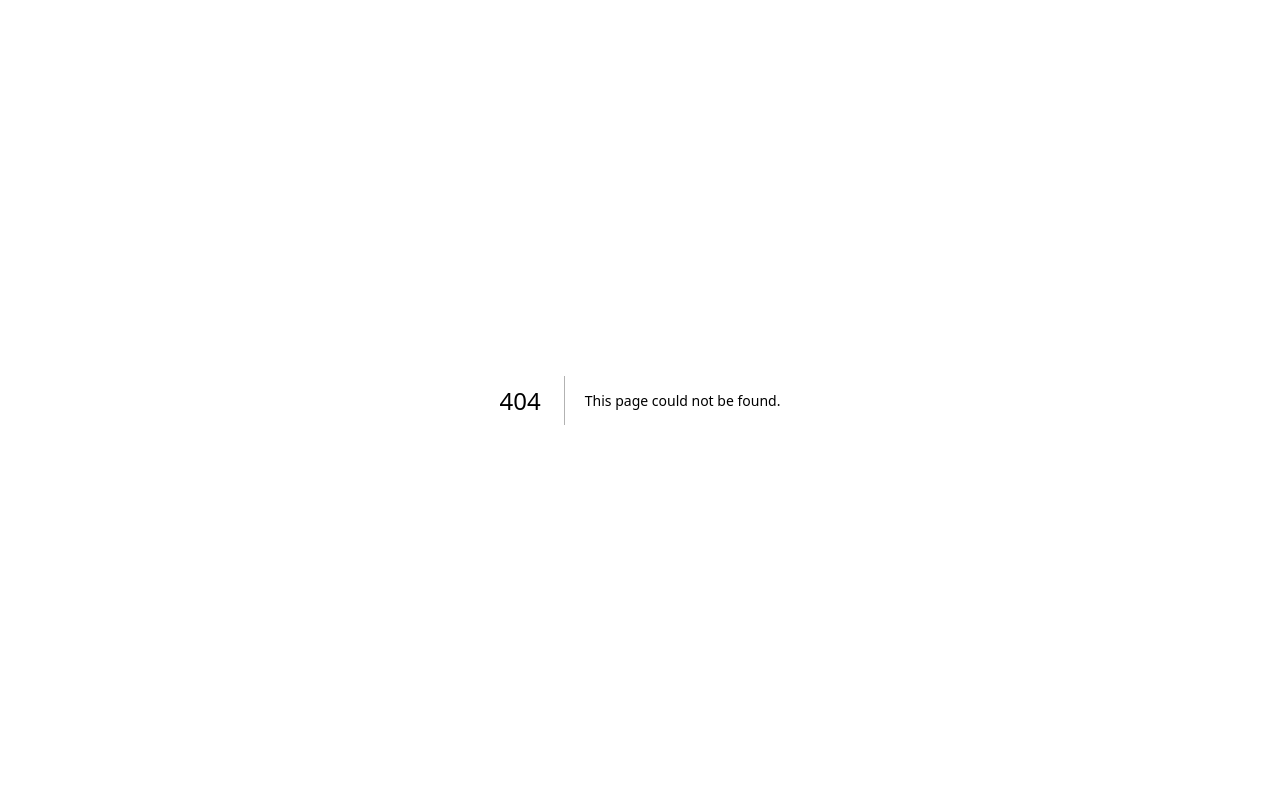
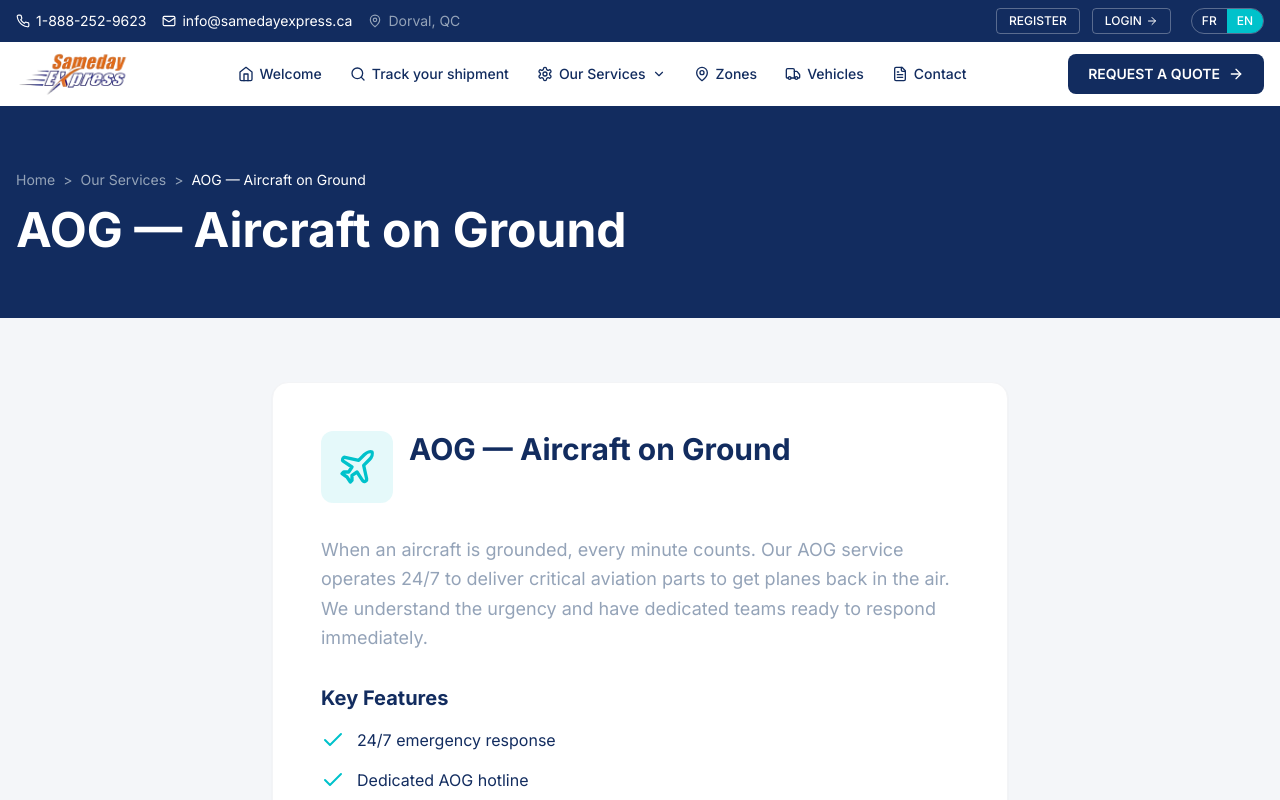
Before and after one commit to abdulahaddf/Sameday-Express, a Next.js app: page /en/services/aog in a window 1280 px wide. Before the commit this address had no page. Shown: the top 800 px of the page. Built offline with nearby package versions, Linux system fonts and the light colour scheme.

Commit message:
services page updated

```diff
--- /dev/null
+++ b/app/[locale]/services/[id]/page.tsx
@@ -0,0 +1,120 @@
+import { getTranslations } from 'next-intl/server'
+import { Zap, Plane, FlaskConical as Flask, Pill, Globe, Warehouse, Check } from 'lucide-react'
+import Link from 'next/link'
+import QuoteButton from '@/components/ui/QuoteButton'
+import { notFound } from 'next/navigation'
+
+export async function generateMetadata({
+  params: { locale, id }
+}: {
+  params: { locale: string; id: string }
+}) {
+  const validIds = ['sameDay', 'aog', 'bioscience', 'medical', 'crossBorder', 'warehousing']
+  if (!validIds.includes(id)) {
+    return {
+      title: 'Service Not Found | Sameday Express',
+    }
+  }
+
+  const t = await getTranslations({ locale, namespace: 'servicesPage' })
+
+  return {
+    title: `${t(`${id}.title`)} | Sameday Express`,
+    description: t(`${id}.description`),
+  }
+}
+
+export default async function ServiceDetailsPage({
+  params: { locale, id }
+}: {
+  params: { locale: string; id: string }
+}) {
+  const validIds = ['sameDay', 'aog', 'bioscience', 'medical', 'crossBorder', 'warehousing']
+
+  if (!validIds.includes(id)) {
+    notFound()
+  }
+
+  const t = await getTranslations('servicesPage')
+
+  const icons: Record<string, any> = {
+    sameDay: Zap,
+    aog: Plane,
+    bioscience: Flask,
+    medical: Pill,
+    crossBorder: Globe,
+    warehousing: Warehouse,
+  }
+
+  const ServiceIcon = icons[id]
+
+  return (
+    <div className="min-h-screen flex flex-col">
+      {/* Page Header */}
+      <section className="bg-primary py-16">
+        <div className="max-w-7xl mx-auto px-4">
+          <nav className="text-sm text-grey-text mb-4">
+            <Link href={`/${locale}/`} className="hover:text-accent-cyan transition-colors">
+              Home
+            </Link>
+            <span className="mx-2">&gt;</span>
+            <Link href={`/${locale}/services/`} className="hover:text-accent-cyan transition-colors">
+              {t('title')}
+            </Link>
+            <span className="mx-2">&gt;</span>
+            <span className="text-white">{t(`${id}.title`)}</span>
+          </nav>
+          <h1 className="text-4xl sm:text-5xl font-bold text-white">
+            {t(`${id}.title`)}
+          </h1>
+        </div>
+      </section>
+
+      {/* Service Details */}
+      <section className="py-16 bg-grey-light flex-grow flex items-center justify-center">
+        <div className="max-w-3xl w-full mx-auto px-4">
+          <div className="bg-white rounded-2xl p-8 sm:p-12 shadow-sm border border-gray-100">
+            <div className="flex items-start gap-4 mb-8">
+              <div className="p-4 bg-accent-cyan/10 rounded-xl">
+                <ServiceIcon className="w-10 h-10 text-accent-cyan" />
+              </div>
+              <div>
+                <h2 className="text-3xl font-bold text-primary">
+                  {t(`${id}.title`)}
+                </h2>
+              </div>
+            </div>
+
+            <p className="text-lg text-grey-text leading-relaxed mb-8">
+              {t(`${id}.description`)}
+            </p>
+
+            <h3 className="text-xl font-bold text-primary mb-4">Key Features</h3>
+            <ul className="space-y-4 mb-10">
+              {[1, 2, 3, 4, 5].map((featureNum) => {
+                let featureText = '';
+                try {
+                  featureText = t(`${id}.features.${featureNum - 1}`);
+                } catch(e) {
+                  return null;
+                }
+                if (!featureText || featureText.includes(`${id}.features`)) return null;
+
+                return (
+                  <li key={featureNum} className="flex items-center gap-3">
+                    <Check className="w-6 h-6 text-accent-cyan flex-shrink-0" />
+                    <span className="text-base text-primary">
+                      {featureText}
+                    </span>
+                  </li>
+                )
+              })}
+            </ul>
+
+            <QuoteButton label={t('cta')} />
+          </div>
+        </div>
+      </section>
+    </div>
+  )
+}
--- a/components/home/ServicesSection.tsx
+++ b/components/home/ServicesSection.tsx
@@ -73,8 +73,9 @@
               key={service.key}
               variants={cardVariants}
               whileHover={{ y: -5, transition: { duration: 0.2 } }}
-              className="group relative bg-white border border-gray-100 rounded-xl p-6 hover:shadow-xl transition-all duration-300"
+              className="h-full"
             >
+              <Link href={`/${locale}/services/${service.key}`} className="block h-full group relative bg-white border border-gray-100 rounded-xl p-6 hover:shadow-xl transition-all duration-300">
                 {/* Top border accent on hover */}
                 <div className="absolute top-0 left-0 right-0 h-1 bg-accent-cyan rounded-t-xl transform scale-x-0 group-hover:scale-x-100 transition-transform duration-300" />
 
@@ -91,6 +92,7 @@
                     </p>
                   </div>
                 </div>
+              </Link>
             </motion.div>
           ))}
         </motion.div>
--- a/components/layout/Navbar.tsx
+++ b/components/layout/Navbar.tsx
@@ -46,11 +46,11 @@
   ]
 
   const servicesList = [
-    { icon: Zap, title: tServices('sameDay.title'), subtitle: tServices('sameDay.subtitle'), href: `/${locale}/services/` },
-    { icon: Plane, title: tServices('aog.title'), subtitle: tServices('aog.subtitle'), href: `/${locale}/services/` },
-    { icon: Flask, title: tServices('bioscience.title'), subtitle: tServices('bioscience.subtitle'), href: `/${locale}/services/` },
-    { icon: Pill, title: tServices('medical.title'), subtitle: tServices('medical.subtitle'), href: `/${locale}/services/` },
-    { icon: Globe, title: tServices('crossBorder.title'), subtitle: tServices('crossBorder.subtitle'), href: `/${locale}/services/` },
+    { icon: Zap, title: tServices('sameDay.title'), subtitle: tServices('sameDay.subtitle'), href: `/${locale}/services/sameDay` },
+    { icon: Plane, title: tServices('aog.title'), subtitle: tServices('aog.subtitle'), href: `/${locale}/services/aog` },
+    { icon: Flask, title: tServices('bioscience.title'), subtitle: tServices('bioscience.subtitle'), href: `/${locale}/services/bioscience` },
+    { icon: Pill, title: tServices('medical.title'), subtitle: tServices('medical.subtitle'), href: `/${locale}/services/medical` },
+    { icon: Globe, title: tServices('crossBorder.title'), subtitle: tServices('crossBorder.subtitle'), href: `/${locale}/services/crossBorder` },
   ]
 
 
```
Lines whose indentation alone changed are shown as unchanged.
